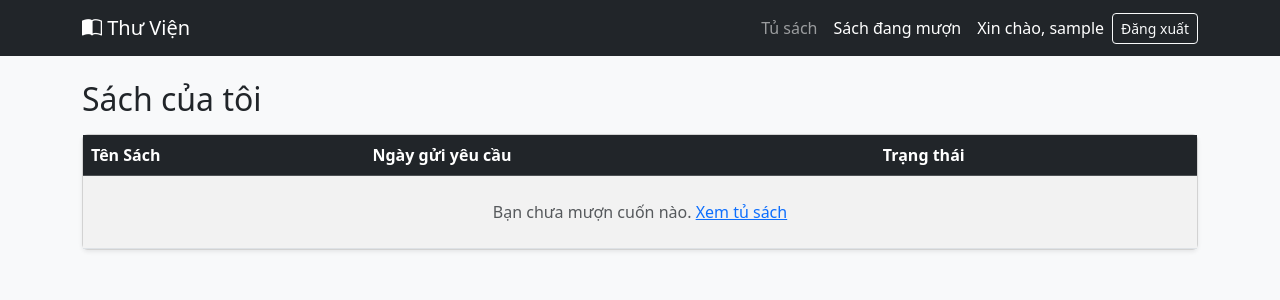
After one commit to trantu113/libProject, a Django app: page /my-books/ in a window 1280 px wide. The commit adds this page. Shown: the top 300 px of the page. Run offline with Django 5.2, Linux system fonts and the light colour scheme; the visitor is signed in with stand-in values (Sample User, id 1); data that the repository does not hold is empty.

Commit message:
commit profile has book requested
i'm still struggling with timezone. It's not appear like the way i want to

```diff
--- a/books/db.py
+++ b/books/db.py
@@ -1,4 +1,8 @@
 from pymongo import MongoClient
+
+
+# mui gio
+client = MongoClient('mongodb://localhost:27017', tz_aware=True)
 
 client = MongoClient("mongodb://localhost:27017")
 db = client['mylibrary']
--- a/books/templates/books/book_list.html
+++ b/books/templates/books/book_list.html
@@ -17,7 +17,7 @@
             <a class="nav-link active" href="{% url 'books' %}">Tủ sách</a>
 
             {% if user.is_authenticated %}
-            <a class="nav-link" href="#">Sách đang mượn</a>
+            <a class="nav-link" href="{% url 'myBooks' %}">Sách đang mượn</a>
             <span class="navbar-text ms-2 text-white">Xin chào, {{ user.username }}</span>
             <form method="post" action="{% url 'logout' %}" class="d-inline ms-2">
                 {% csrf_token %}
--- /dev/null
+++ b/books/templates/books/my_books.html
@@ -0,0 +1,71 @@
+<!DOCTYPE html>
+<html lang="vi">
+<head>
+    <meta charset="UTF-8">
+    <title>Sách của tôi</title>
+    <link href="https://cdn.jsdelivr.net/npm/bootstrap@5.3.3/dist/css/bootstrap.min.css" rel="stylesheet">
+    <link rel="stylesheet" href="https://cdn.jsdelivr.net/npm/bootstrap-icons@1.11.3/font/bootstrap-icons.min.css">
+</head>
+<body class="bg-light">
+
+<nav class="navbar navbar-expand-lg navbar-dark bg-dark">
+    <div class="container">
+        <a class="navbar-brand" href="{% url 'books' %}"><i class="bi bi-book-half"></i> Thư Viện</a>
+        <div class="navbar-nav ms-auto align-items-center">
+            <a class="nav-link" href="{% url 'books' %}">Tủ sách</a>
+            <a class="nav-link active" href="{% url 'myBooks' %}">Sách đang mượn</a>
+            <span class="navbar-text ms-2 text-white">Xin chào, {{ user.username }}</span>
+            <form method="post" action="{% url 'logout' %}" class="d-inline ms-2">
+                {% csrf_token %}
+                <button class="btn btn-outline-light btn-sm">Đăng xuất</button>
+            </form>
+        </div>
+    </div>
+</nav>
+
+<div class="container mt-4">
+    <h2 class="mb-3">Sách của tôi</h2>
+
+    <div class="card shadow-sm">
+        <div class="card-body p-0">
+            <table class="table table-hover table-striped mb-0">
+                <thead class="table-dark">
+                <tr>
+                    <th>Tên Sách</th>
+                    <th>Ngày gửi yêu cầu</th>
+                    <th>Trạng thái</th>
+                </tr>
+                </thead>
+                <tbody>
+                {% for item in borrow_list %}
+                <tr>
+                    <td><strong>{{ item.book_title }}</strong></td>
+                    <td>{{ item.requested_at|date:"d/m/Y H:i" }}</td>
+                    <td>
+                        {% if item.status == 'pending' %}
+                            <span class="badge bg-warning text-dark">Chờ duyệt</span>
+                        {% elif item.status == 'borrowed' %}
+                            <span class="badge bg-primary">Đang mượn</span>
+                        {% elif item.status == 'returned' %}
+                            <span class="badge bg-secondary">Đã trả</span>
+                        {% else %}
+                            <span class="badge bg-dark">{{ item.status }}</span>
+                        {% endif %}
+                    </td>
+                </tr>
+                {% empty %}
+                <tr>
+                    <td colspan="3" class="text-center text-muted py-4">
+                        Bạn chưa mượn cuốn nào. <a href="{% url 'books' %}">Xem tủ sách</a>
+                    </td>
+                </tr>
+                {% endfor %}
+                </tbody>
+            </table>
+        </div>
+    </div>
+</div>
+
+<script src="https://cdn.jsdelivr.net/npm/bootstrap@5.3.3/dist/js/bootstrap.bundle.min.js"></script>
+</body>
+</html>
--- a/books/urls.py
+++ b/books/urls.py
@@ -8,4 +8,5 @@ urlpatterns = [
     path('delete/<str:book_id>/',views.bookDelete, name='bookDelete'),
     path('update/<str:book_id>/',views.bookUpdate, name='bookUpdate'),
     path('borrow/<str:book_id>/', views.borrowRequest, name='borrowRequest'),
+    path('my-books/', views.myBooks, name='myBooks'),
 ]
--- a/books/views.py
+++ b/books/views.py
@@ -1,4 +1,4 @@
-from datetime import datetime
+from datetime import datetime, timezone
 
 from bson import ObjectId
 from bson.errors import InvalidId
@@ -33,7 +33,8 @@ def books(request):
 
     if (cacDieuKien):
         dieuKien = {'$and': cacDieuKien}
-    else: dieuKien = {}
+    else:
+        dieuKien = {}
 
     cursor = books_collection.find(dieuKien)  # lay du lieu tu mongodb
 
@@ -45,6 +46,7 @@ def books(request):
     context = {'book_list': book_list, 'q': q, 'con_hang': con_hang}  # dong goi gui sang html
 
     return render(request, 'books/book_list.html', context)
+
 
 @staff_member_required
 def bookAdd(request):
@@ -64,11 +66,13 @@ def bookAdd(request):
 
     return render(request, 'books/book_form.html')  # vao trang book_form
 
+
 @staff_member_required
 def bookDelete(request, book_id):
     if request.method == 'POST':  # nguoi dung bam "delete"
         books_collection.delete_one({'_id': ObjectId(book_id)})  # lenh delete_one (ObjectId(book_id)
     return redirect('books')
+
 
 @staff_member_required
 def bookUpdate(request, book_id):
@@ -90,7 +94,7 @@ def bookUpdate(request, book_id):
         return redirect('books')
 
     book['id'] = str(book['_id'])
-    return render(request, 'books/book_form.html', {'books': books})
+    return render(request, 'books/book_form.html', {'book': book})
 
 
 def register(request):
@@ -105,6 +109,7 @@ def register(request):
         form = UserCreationForm()
 
     return render(request, 'registration/register.html', {'form': form})
+
 
 @login_required
 def borrowRequest(request, book_id):
@@ -136,7 +141,19 @@ def borrowRequest(request, book_id):
             'book_id': book['_id'],
             'book_title': book['title'],
             'status': 'pending',
-            'requested_at': datetime.now(),
+            'requested_at': datetime.now(timezone.utc), #luu file ko dung mui gio Viet Nam
         })
         messages.success(request, 'Đã gửi yêu cầu.')
     return redirect('books')
+
+
+@login_required
+def myBooks(request):
+    cursor = borrows_collection.find({'user_id': request.user.id}).sort('requested_at', -1)
+
+    borrow_list = []
+    for item in cursor:
+        item['id'] = str(item['_id'])
+        borrow_list.append(item)
+
+    return render(request, 'books/my_books.html', {'borrow_list': borrow_list})
--- a/config/settings.py
+++ b/config/settings.py
@@ -106,7 +106,7 @@ AUTH_PASSWORD_VALIDATORS = [
 
 LANGUAGE_CODE = "vi"
 
-TIME_ZONE = "UTC"
+TIME_ZONE = 'Asia/Ho_Chi_Minh'
 
 USE_I18N = True
 
```
